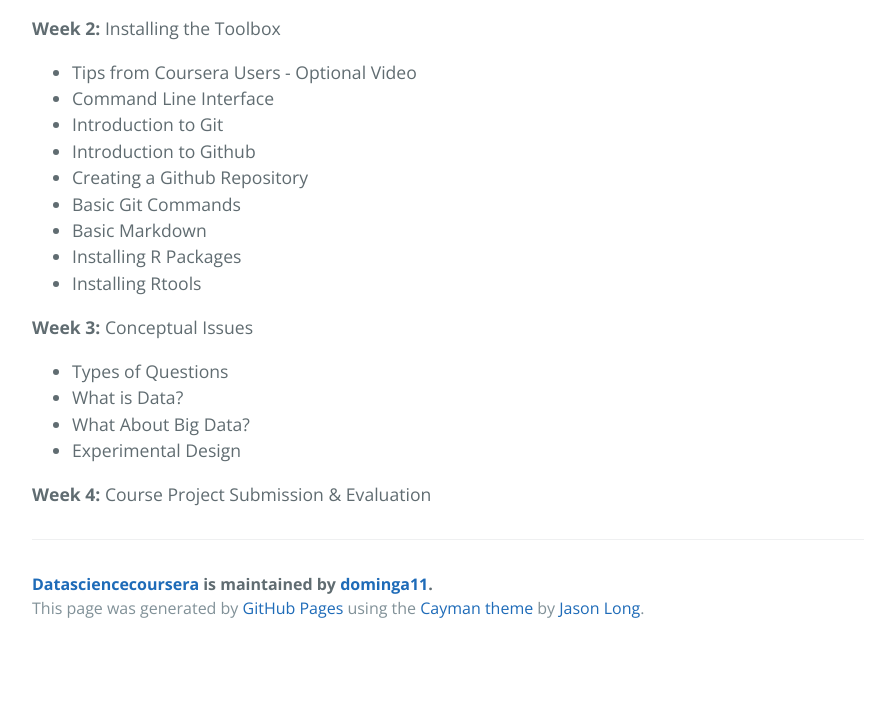
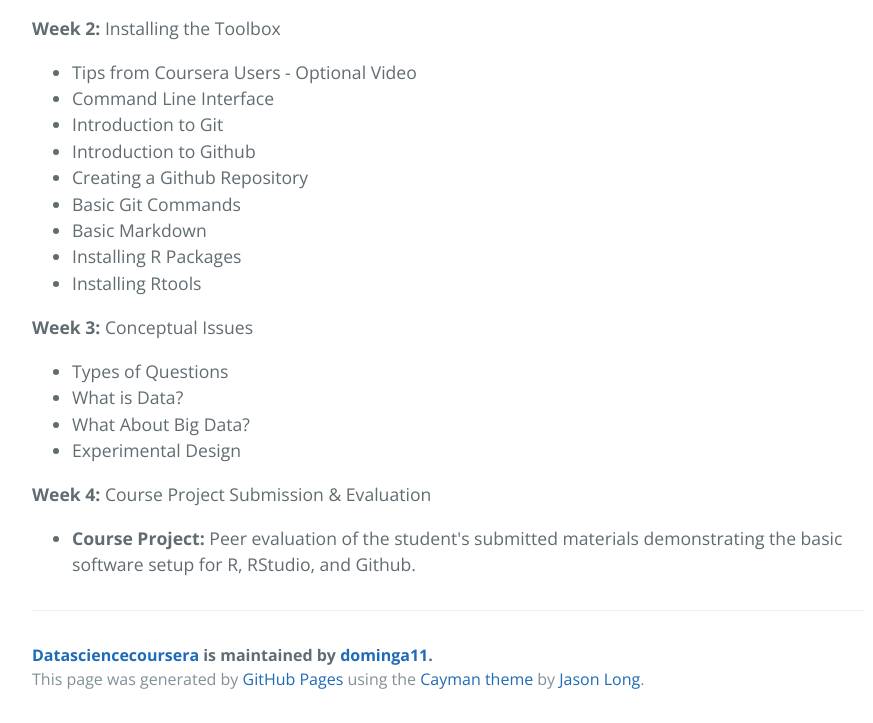
Before and after one commit to dominga11/datasciencecoursera, a plain HTML site: page index.html in a window 1280 px wide. Shown: the part 1480-2203 px from the top of the page, without its empty margins (192-1065 px from the left). Before the commit the page ends 2132 px from the top, so only its background shows below. Drawn offline with nearby package versions, Linux system fonts and the light colour scheme.

```diff
--- a/index.html
+++ b/index.html
@@ -90,6 +90,11 @@
 
 <p><strong>Week 4:</strong> Course Project Submission &amp; Evaluation</p>
 
+<ul>
+<li>
+<strong>Course Project:</strong> Peer evaluation of the student's submitted materials demonstrating the basic software setup for R, RStudio, and Github.</li>
+</ul>
+
       <footer class="site-footer">
         <span class="site-footer-owner"><a href="https://github.com/dominga11/datasciencecoursera">Datasciencecoursera</a> is maintained by <a href="https://github.com/dominga11">dominga11</a>.</span>
 
```
Also changed, not shown: params.json (+1 -1 lines).
